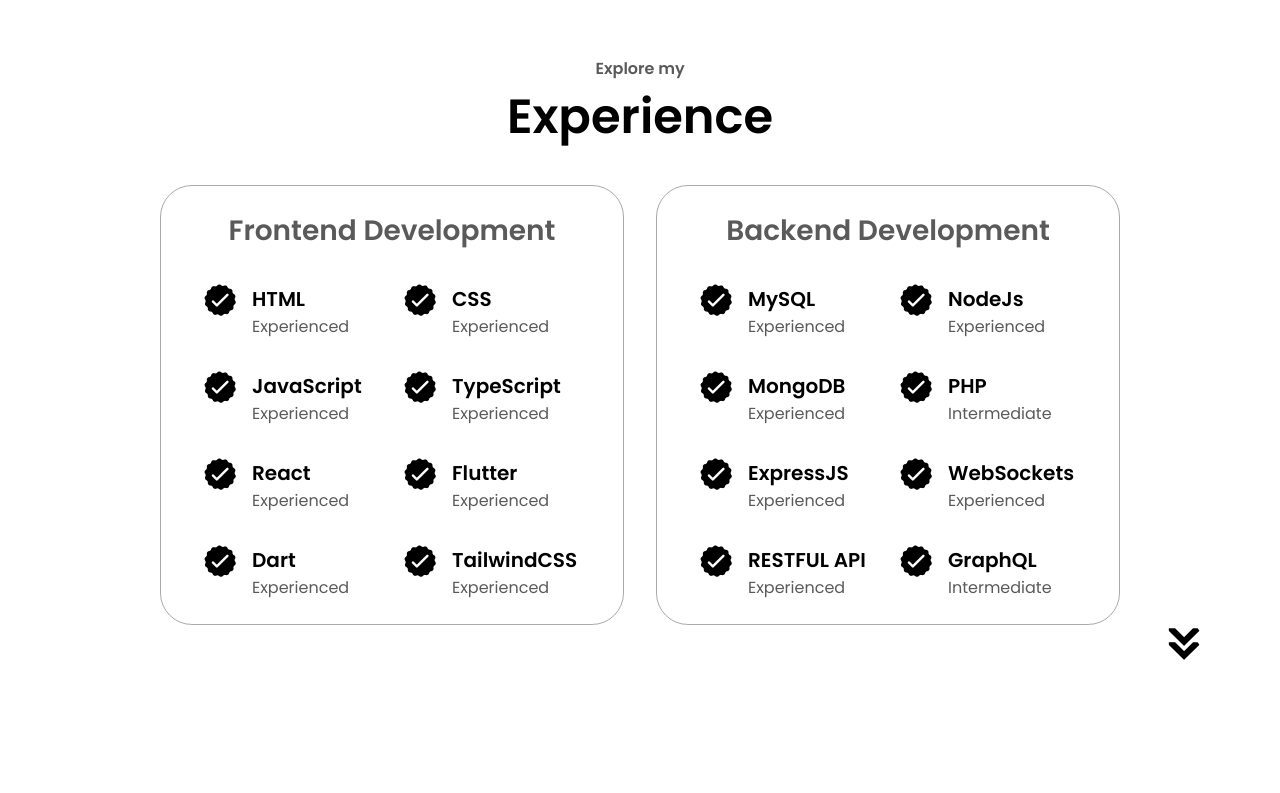
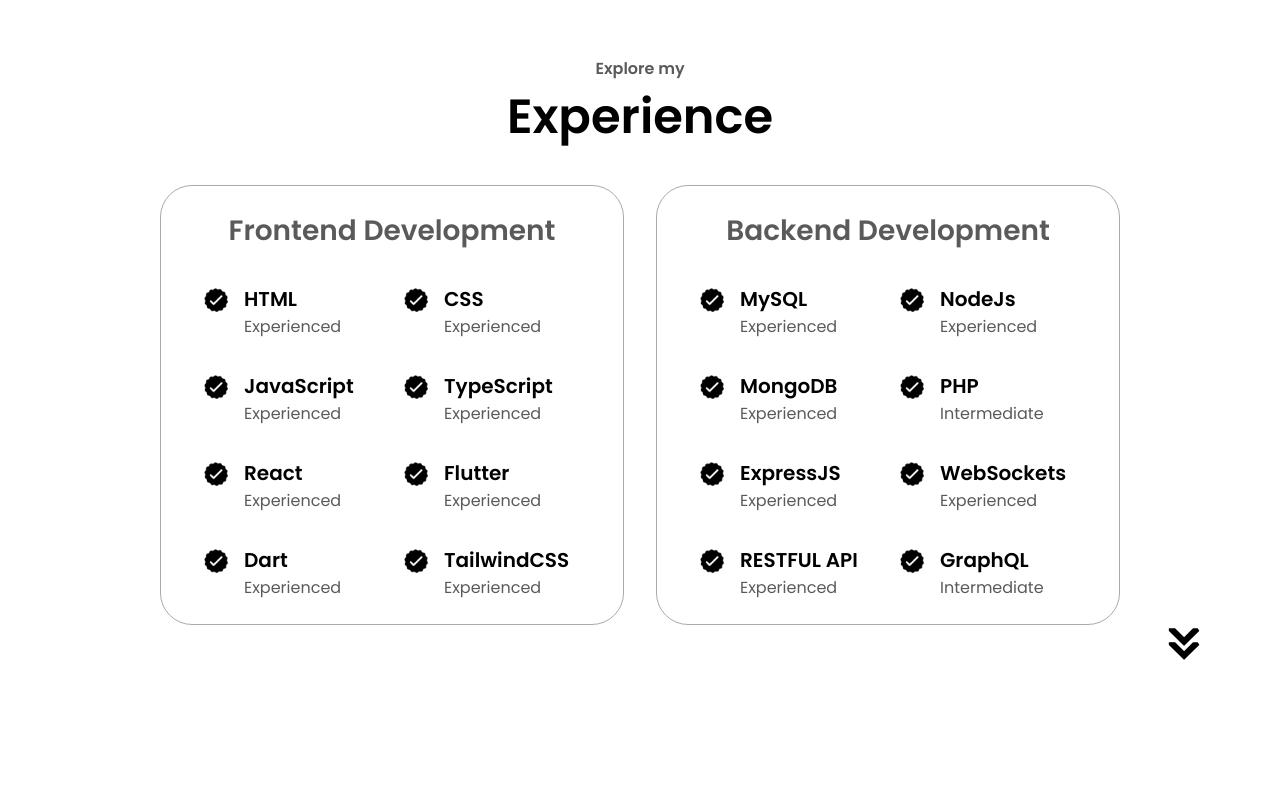
Before and after one commit to ramioooz/react_simple_portfolio, a React (Vite) app: page / in a window 1280 px wide. Shown: the part 1660-2453 px from the top of the page. Built offline with nearby package versions, Linux system fonts and the light colour scheme.

Commit message:
fixed some icons margins

```diff
--- a/src/components/Contact.tsx
+++ b/src/components/Contact.tsx
@@ -18,7 +18,7 @@
           flexWrap: "wrap",
         }}
       >
-        <a href={`mailto:${contactDetails.email}`}>
+        <a href={`mailto:${contactDetails.email}?subject=WEBSITE-VISITOR`}>
           <div style={{ display: "flex", gap: "0.5rem", alignItems: "center" }}>
             <img src={email} alt="email icon" className="small-icon" />
             <p>{contactDetails.email}</p>
--- /dev/null
+++ b/src/components/Skill.tsx
@@ -0,0 +1,18 @@
+import React from "react";
+import { skillType } from "../types/types";
+
+const Skill = ({ icon, name, level }: skillType) => {
+  return (
+    <div className="exp-group">
+      <img src={icon} alt="checkmark" className="small-icon"
+      style={{marginTop: "0.25rem"}}
+      />
+      <div className="skill-and-level">
+        <div className="exp-title">{name}</div>
+        <div className="exp-level">{level}</div>
+      </div>
+    </div>
+  );
+};
+
+export default Skill;
--- a/src/components/sections/About.tsx
+++ b/src/components/sections/About.tsx
@@ -22,6 +22,7 @@
                   src={experience}
                   alt="experience img"
                   className="small-icon"
+                  style={{marginBottom: "0.25rem"}}
                 />
                 <h3>Experience</h3>
                 <p style={{ textAlign: "center", color: "gray" }}>
@@ -35,6 +36,7 @@
                   src={education}
                   alt="education img"
                   className="small-icon"
+                  style={{marginBottom: "0.25rem"}}
                 />
                 <h3>Education</h3>
                 <p style={{ textAlign: "center", color: "gray" }}>
--- a/src/components/sections/Experience.tsx
+++ b/src/components/sections/Experience.tsx
@@ -1,6 +1,7 @@
 import React from "react";
 import { backendSkills, frontendSkills } from "../../constants";
 import { arrow } from "../../assets";
+import Skill from "../Skill";
 
 const Experience = () => {
   return (
@@ -13,17 +14,7 @@
             <p className="exp-header">Frontend Development</p>
             <div className="skills-wrap">
               {frontendSkills.map((skill, i) => (
-                <div className="exp-group" key={i}>
-                  <img
-                    src={skill.icon}
-                    alt="checkmark"
-                    className="small-icon"
-                  />
-                  <div className="skill-and-level">
-                    <div className="exp-title">{skill.name}</div>
-                    <div className="exp-level">{skill.level}</div>
-                  </div>
-                </div>
+                <Skill key={i} {...skill}/>
               ))}
             </div>
           </div>
@@ -31,17 +22,7 @@
             <p className="exp-header">Backend Development</p>
             <div className="skills-wrap">
               {backendSkills.map((skill, i) => (
-                <div className="exp-group" key={i}>
-                  <img
-                    src={skill.icon}
-                    alt="checkmark"
-                    className="small-icon"
-                  />
-                  <div className="skill-and-level">
-                    <div className="exp-title">{skill.name}</div>
-                    <div className="exp-level">{skill.level}</div>
-                  </div>
-                </div>
+                <Skill key={i} {...skill}/>
               ))}
             </div>
           </div>
--- a/src/index.css
+++ b/src/index.css
@@ -291,8 +291,8 @@
 }
 
 .small-icon {
-  width: 2rem;
-  height: 2rem;
+  width: 1.5rem;
+  height: 1.5rem;
 }
 
 .arrow-icon {
@@ -335,8 +335,16 @@
   min-width: 11rem;
   display: flex;
   gap: 1rem;
+  /* justify-content: start; */
   /* flex: 1; */
 }
+
+/* .skill-and-level{
+  height: 100px;
+  border: 1px solid black;
+  display: flex;
+  flex-direction: column;
+} */
 
 .exp-title {
   font-weight: bold;
```
Also changed, not shown: 1 other file (tests, documents, lock files or other folders).
